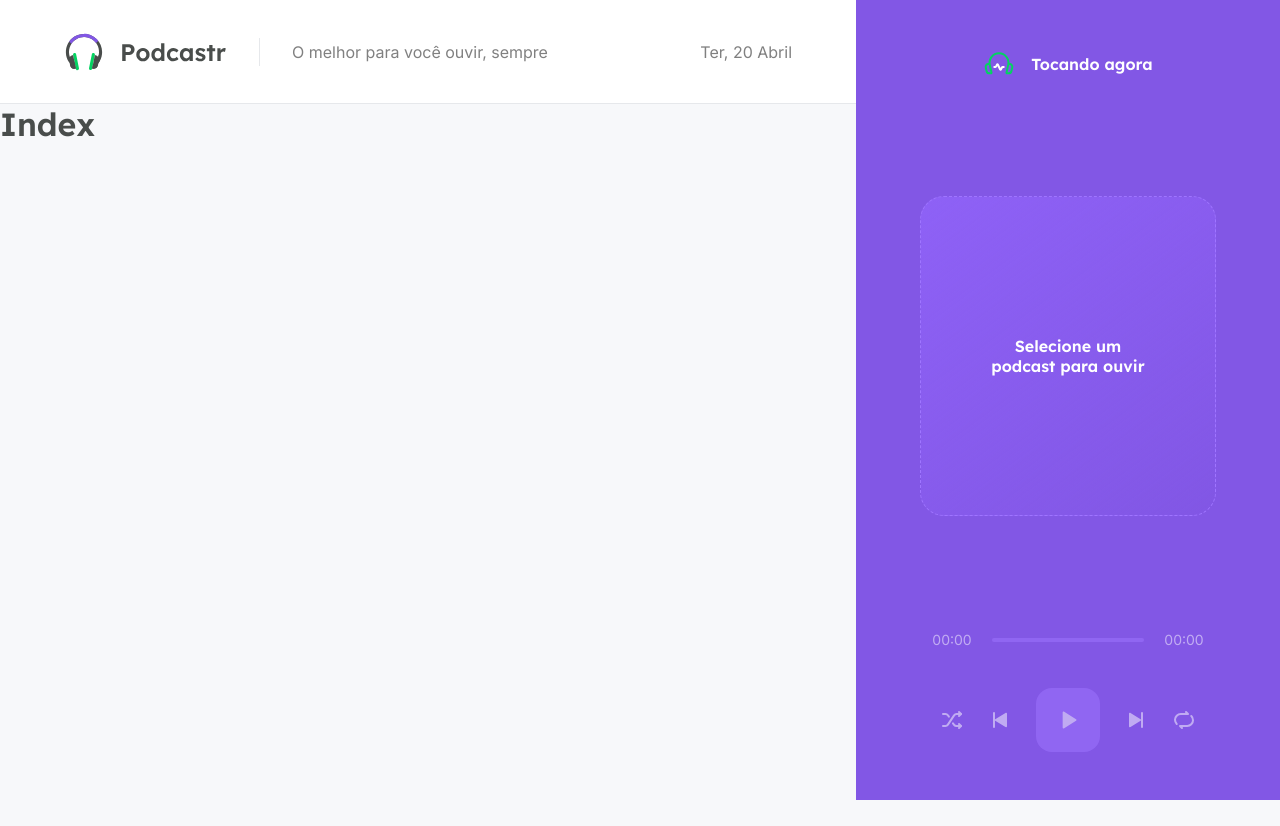
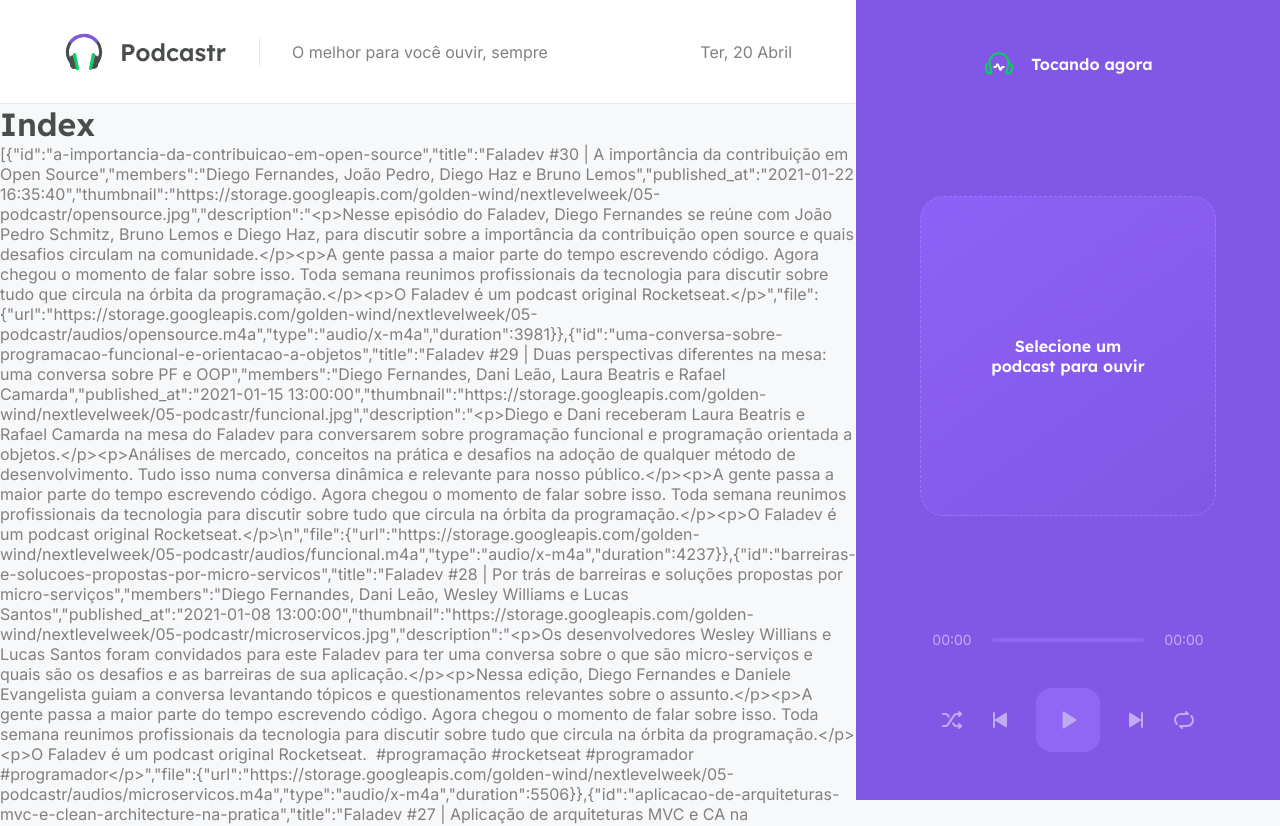
Before and after one commit to wellysonvie/NLW-5, a Next.js app: page / in a window 1280 px wide. Shown: the top 826 px of the page. Before the commit the page ends 800 px from the top, so only its background shows below. Built offline with nearby package versions, Linux system fonts and the light colour scheme; data requests are answered from the project's data file.

Commit message:
feat: consumindo API na home

```diff
--- a/src/pages/index.tsx
+++ b/src/pages/index.tsx
@@ -1,5 +1,20 @@
-export default function Home() {
+export default function Home(props) {
   return (
-    <h1>Index</h1>
+    <div>
+      <h1>Index</h1>
+      <p>{JSON.stringify(props.episodes)}</p>
+    </div>
   )
 }
+
+export async function getStaticProps(props) {
+  const response = await fetch('http://localhost:3333/episodes');
+  const data = await response.json();
+
+  return {
+    props: {
+      episodes: data,
+    },
+    revalidate: 60 * 60 * 8,
+  }
+}
```
